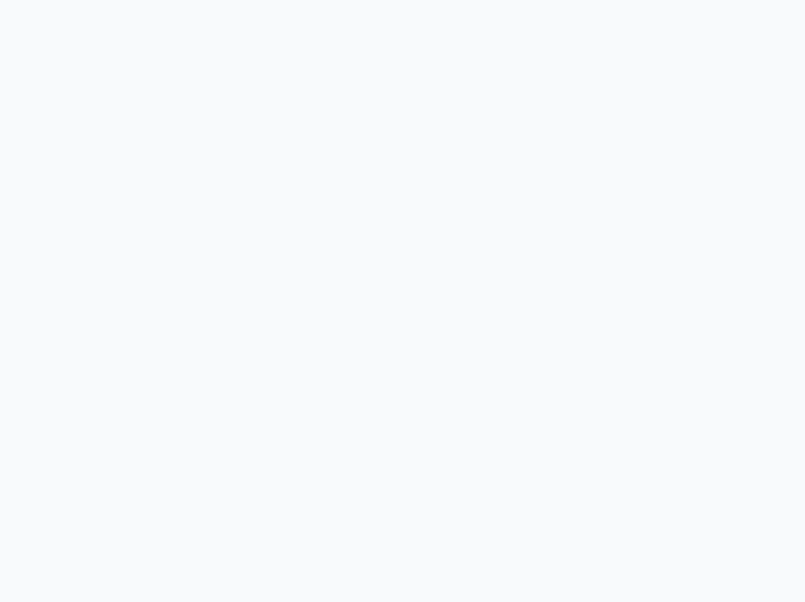
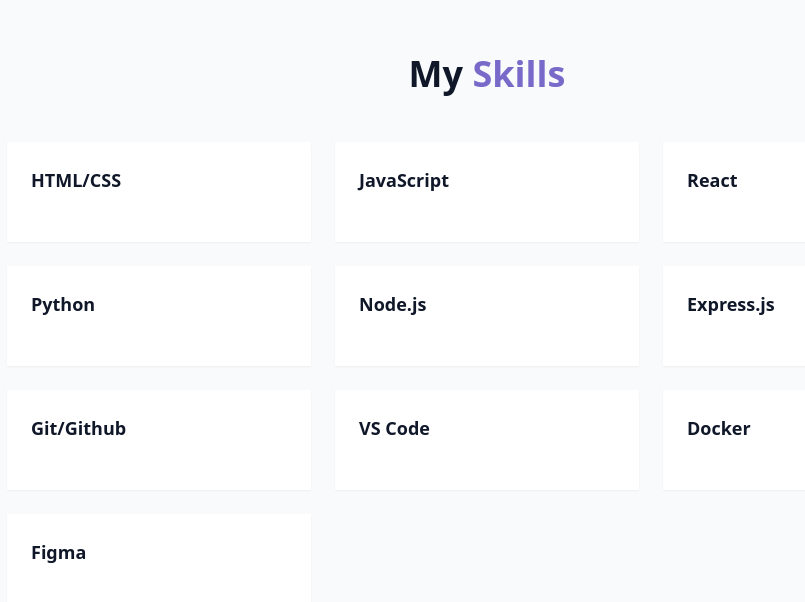
Before and after one commit to NMartinez0399/portfolio-website, a React (Vite) app: page / in a window 1280 px wide. Shown: the part 1548-2150 px from the top of the page, without its empty margins (153-958 px from the left). Before the commit the page ends 1506 px from the top, so only its background shows below. Built offline with nearby package versions, Linux system fonts and the light colour scheme.

Commit message:
started SkillSection.jsx

```diff
--- /dev/null
+++ b/src/components/SkillsSection.jsx
@@ -0,0 +1,46 @@
+const skills = [
+    // Front end
+    { name: 'HTML/CSS', level: 95, category: 'frontend' },
+    { name: 'JavaScript', level: 90, category: 'frontend' },
+    { name: 'React', level: 75, category: 'frontend' },
+
+    // Backend
+    { name: 'Python', level: 80, category: 'backend' },
+    { name: 'Node.js', level: 60, category: 'backend' },
+    { name: 'Express.js', level: 60, category: 'backend' },
+
+    // Tools
+    { name:'Git/Github', level: 90, category: 'tools' },
+    { name: 'VS Code', level: 90, category: 'tools' },
+    { name: 'Docker', level: 10, category: 'tools' },
+    { name: 'Figma', level: 10, category: 'tools' },
+]
+
+export const SkillsSection = () => {
+    return (
+        <section
+            id='skills'
+            className='py-24 px-4 relative bg-secondary/30'
+        >
+            <div className='container mx-auto max-w-5xl'>
+                <h2 className='text-3xl md:text-4xl font-bold mb-12 text-center'>
+                    My <span className='text-primary'> Skills</span>
+                </h2>
+
+                <div className='grid grid-cols-1 sm:grid-cols-2 lg:grid-cols-3 gap-6'>
+                    {skills.map((skill, key) => (
+                        <div
+                            key={key}
+                            className='bg-card p-6 rounded-large shadow-xs card-hover'
+                        >
+                            <div className='text-left mb-4'>
+                                <h3 className='font-semibold text-lg'> {skill.name}</h3>
+                            </div>
+                            <div className='w-full bg-secondary/50 h-2 rounded-full overflow-hidden'></div>
+                        </div>
+                    ))}
+                </div>
+            </div>
+        </section>
+    );
+}
--- a/src/pages/Home.jsx
+++ b/src/pages/Home.jsx
@@ -3,6 +3,7 @@
 import { Navbar } from "../components/Navbar";
 import { HeroSection } from "../components/HeroSection";
 import { AboutSection } from "../components/AboutSection";
+import { SkillsSection } from "../components/SkillsSection";
 export const Home = () => {
     return (
         <div className="min-h-screen bg-background text-foreground overflow-x-hidden">
@@ -20,6 +21,7 @@
             <main>
                 <HeroSection />
                 <AboutSection />
+                <SkillsSection />
             </main>
 
             {/* Footer */}
```
